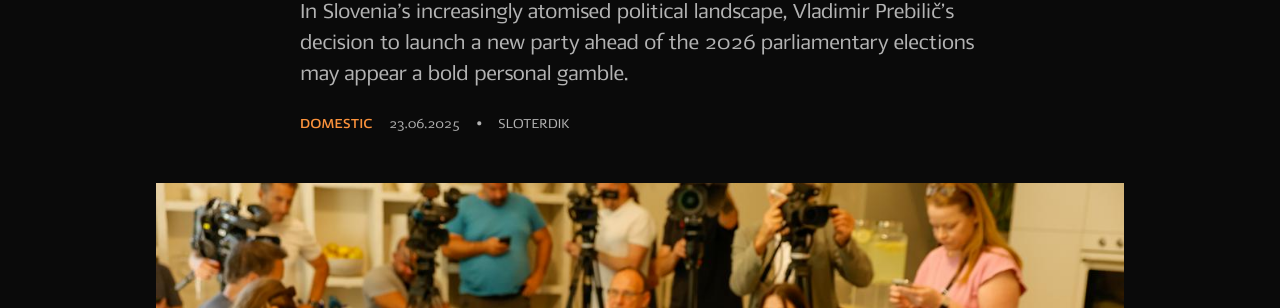
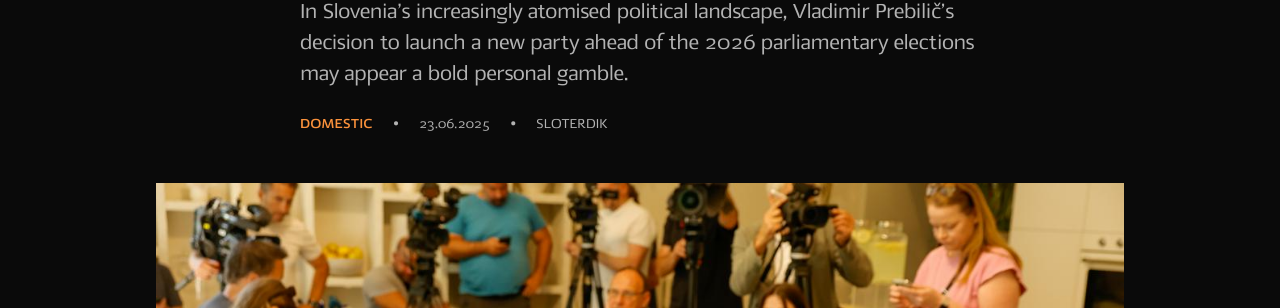
Before and after one commit to tfhoerest/azt, a Jekyll site: the page built from _posts/2025-06-23-bid-for-relevance.md, in a window 1280 px wide. Shown: the part 320-628 px from the top of the page. Built offline with Jekyll 4.4.1, drawn with Linux system fonts in a browser that asks for light colours; some web fonts are replaced.

Commit message:
Update post.html

```diff
--- a/_layouts/post.html
+++ b/_layouts/post.html
@@ -38,10 +38,15 @@
 .post-meta {
     display: flex;
     align-items: center;
+    flex-wrap: wrap;
     gap: var(--z-ds-space-s);
     margin-bottom: 2rem;  /* More space to image */
     color: var(--z-ds-color-text-70);
     font-size: 0.875rem;  /* Smaller meta text like Zeit */
+}
+
+.meta-separator {
+    margin: 0 4px;  /* Small spacing around bullets */
 }
 
 .post-author {
@@ -201,11 +206,22 @@
     }
 
     .post-meta {
-        flex-direction: column;
+        flex-direction: row;
+        flex-wrap: wrap;
         align-items: flex-start;
-        gap: var(--z-ds-space-xxs);
+        gap: 2px;
         margin-bottom: 1.5rem;
         font-size: 0.8rem;  /* Smaller meta text */
+    }
+
+    /* Force author to new line on mobile */
+    .post-author {
+        flex-basis: 100%;  /* Forces author to new line */
+    }
+
+    /* Hide bullet before author on mobile */
+    .post-meta .meta-separator:last-of-type {
+        display: none;
     }
 
     .post-image {
@@ -249,9 +265,10 @@
         <!-- 3. DATE AND AUTHOR -->
         <div class="post-meta">
             <span class="category-tag {{ page.category }}">{{ page.category | upcase }}</span>
-            <span>{{ page.date | date: "%d.%m.%Y" }}</span>
+            <span class="meta-separator"> • </span>
+            <span class="post-date">{{ page.date | date: "%d.%m.%Y" }}</span>
             {% if page.author %}
-                <span>•</span>
+                <span class="meta-separator"> • </span>
                 <span class="post-author">{{ page.author }}</span>
             {% endif %}
         </div>
```
